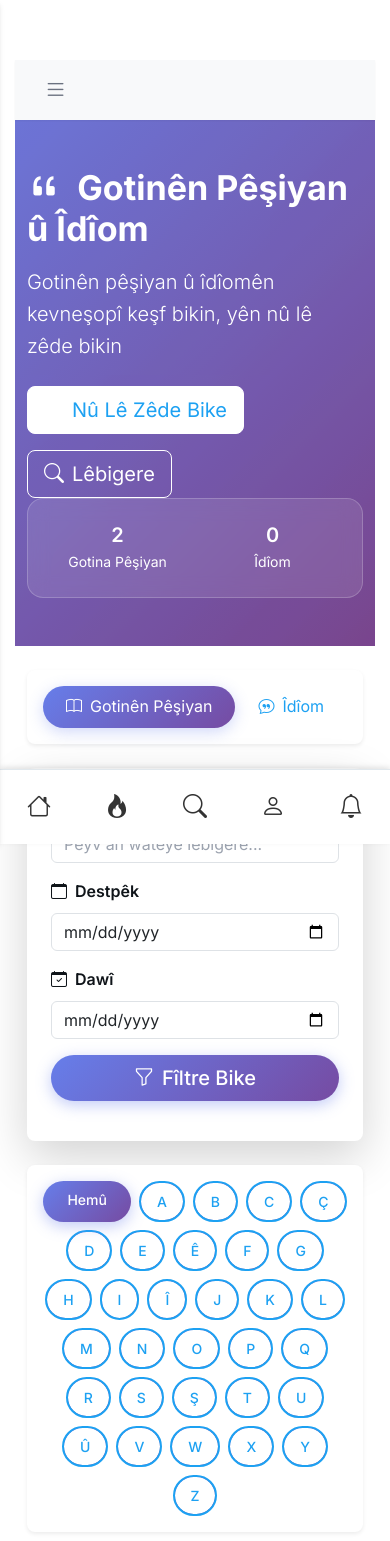
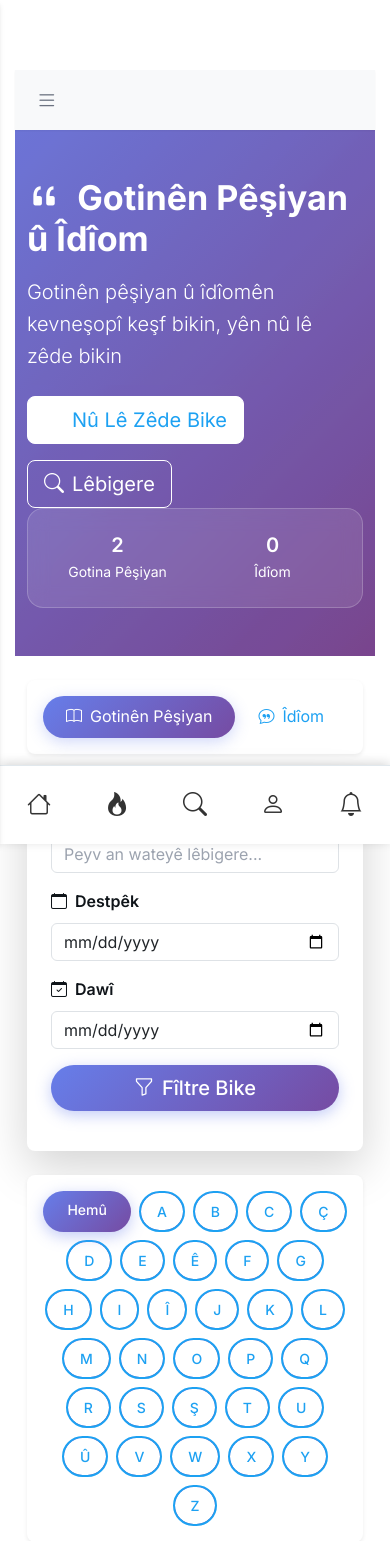
Before and after one commit to ademrecber/rumep, a Django app: page /atasozu-deyim/ in a window 390 px wide. Shown: the top 1541 px of the page. Run offline with Django 5.2, Linux system fonts and the light colour scheme; data comes from the database, SQL or seed files in the repository; data that the repository does not hold is empty.

Commit message:
Tüm proje güncellemeleri commit edildi

```diff
--- a/main/templates/main/base.html
+++ b/main/templates/main/base.html
@@ -56,7 +56,7 @@
             left: 0;
         }
         .main-content {
-            padding: 60px 20px 80px; /* Alt bar için padding-bottom artırıldı */
+            padding: 20px 20px 80px; /* Üst padding azaltıldı */
             max-width: 1200px;
             margin: 0 auto;
         }
@@ -99,7 +99,7 @@
                 display: none;
             }
             .main-content {
-                padding: 60px 15px 80px; /* Alt bar için mobil padding */
+                padding: 70px 15px 80px; /* Mobil header için padding */
             }
             .mobile-header {
                 height: 60px;
@@ -117,9 +117,9 @@
             display: flex;
             justify-content: space-around;
             align-items: center;
-            padding: 10px 0;
-            z-index: 1000;
-            box-shadow: 0 -2px 5px rgba(0, 0, 0, 0.1);
+            padding: 12px 0;
+            z-index: 1050; /* z-index artırıldı */
+            box-shadow: 0 -2px 10px rgba(0, 0, 0, 0.15);
         }
         .bottom-nav a {
             color: #333;
@@ -174,9 +174,9 @@
             <!-- Ana İçerik -->
             <div class="col-12 col-md-8 col-lg-8 main-content" id="main-content">
                 <!-- Mobil için üstte hamburger menü -->
-                <div class="d-md-none d-flex justify-content-between align-items-center p-3 bg-light sticky-top mobile-header">
-                    <button class="btn btn-link text-muted" onclick="toggleSidebar()">
-                        <i class="bi bi-list fs-3"></i>
+                <div class="d-md-none d-flex justify-content-between align-items-center px-3 py-2 bg-light sticky-top mobile-header">
+                    <button class="btn btn-link text-muted p-1" onclick="toggleSidebar()">
+                        <i class="bi bi-list fs-4"></i>
                     </button>
                 </div>
 
```
